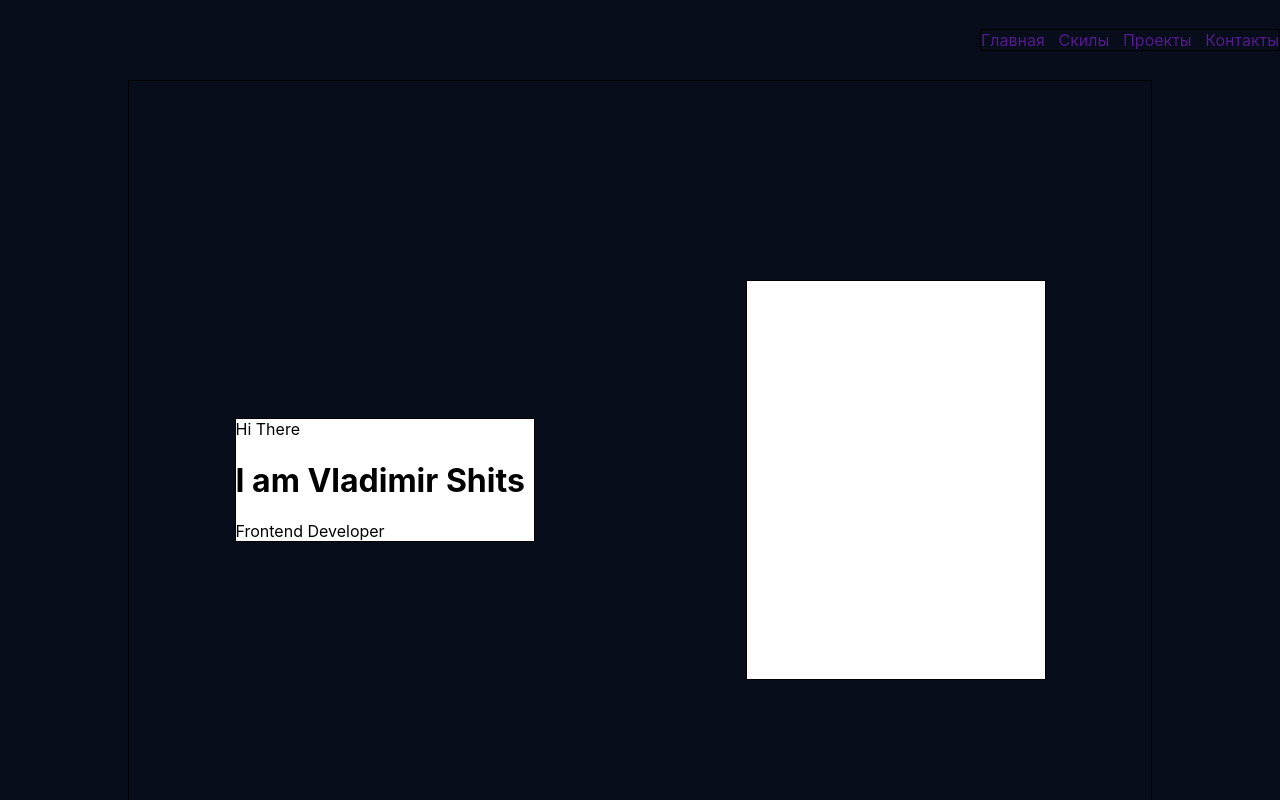
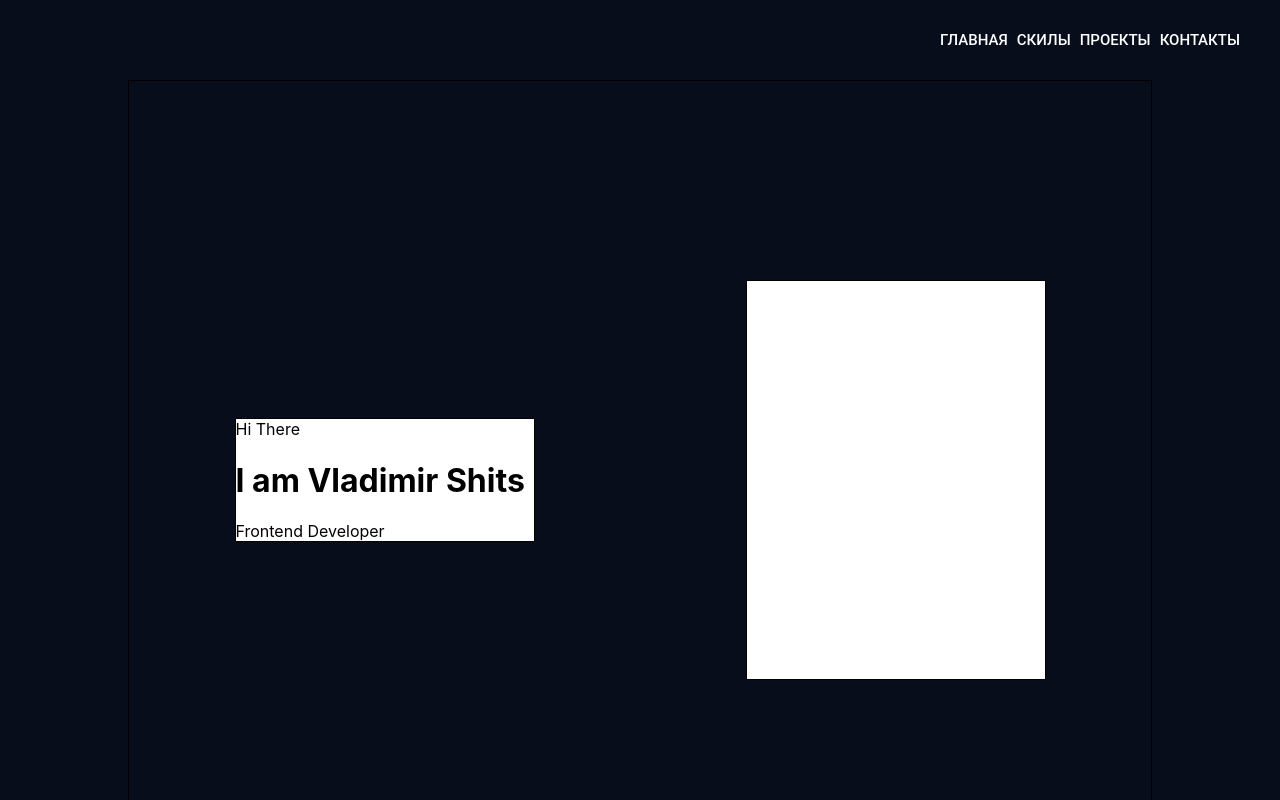
Before and after one commit to fabskrejt/portfolio, a React (Create React App) app: page / in a window 1280 px wide. Shown: the top 800 px of the page. Built offline with nearby package versions, Linux system fonts and the light colour scheme.

Commit message:
changed style for Nav

```diff
--- a/src/header/Header.module.css
+++ b/src/header/Header.module.css
@@ -4,4 +4,6 @@
     justify-content: flex-end;
     align-items: center;
     height: 80px;
+    color: #fdfeff;
+    padding-right: 40px;
 }
--- a/src/nav/Nav.module.css
+++ b/src/nav/Nav.module.css
@@ -1,11 +1,16 @@
 .nav {
-    border: 1px solid;
     width: 300px;
     display: flex;
     justify-content: space-between;
 
+
 }
 
-a {
+.nav a {
     text-decoration: none;
+    font-size: 15px;
+    color: #fdfeff;
+    text-transform: uppercase;
+    font-weight: 500;
+    font-family: 'Roboto', sans-serif;
 }
```
